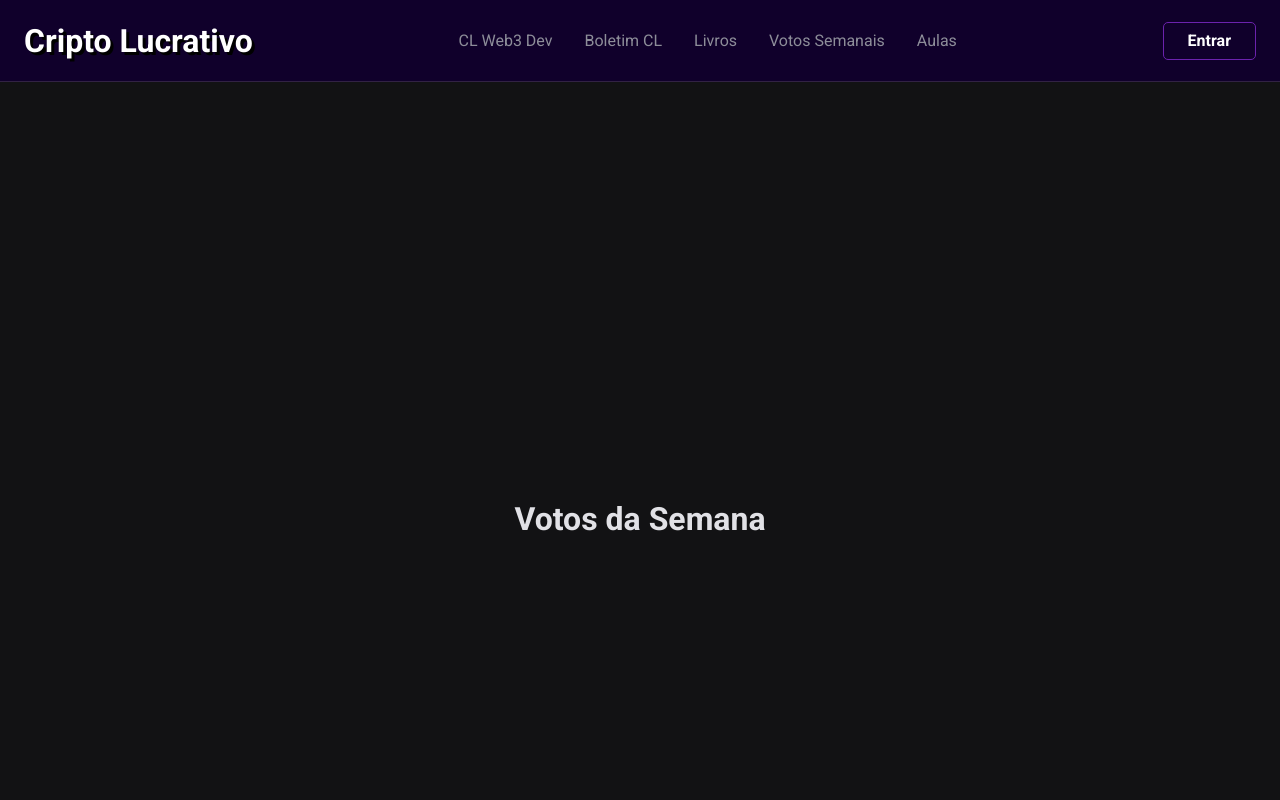
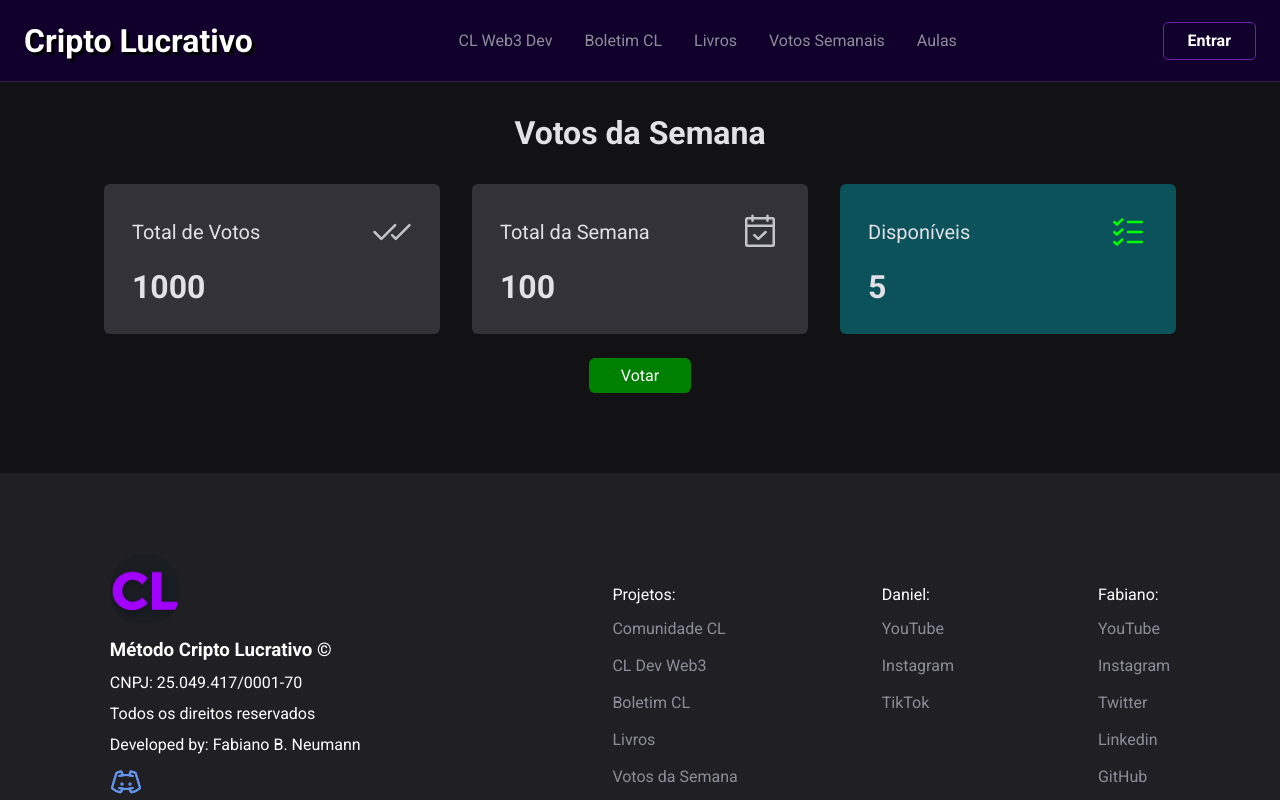
Before and after one commit to fabianoneumann/cl-frontend, a React (Vite) app: page /votos-da-semana in a window 1280 px wide. Shown: the top 800 px of the page. Built offline with nearby package versions, Linux system fonts and the light colour scheme.

Commit message:
added Summary component to VotesToStudy

```diff
--- /dev/null
+++ b/src/components/Summary/index.tsx
@@ -0,0 +1,41 @@
+import { AvailableVotesIcon, SummaryCard, SummaryContainer, TotalVoteIcon, WeeklyVotesIcon } from "./styles";
+
+interface SummaryProps {
+    totalVotes: number;
+    weeklyVotes: number;
+    availableVotes: number;
+}
+
+export function Summary(props: SummaryProps) {
+    const { totalVotes, weeklyVotes, availableVotes } = props;
+
+    const canVote = availableVotes > 0;
+
+    return (
+        <SummaryContainer>
+            <SummaryCard>
+                <header>
+                    <span>Total de Votos</span>
+                    <TotalVoteIcon />
+                </header>
+                <strong>{totalVotes}</strong>
+            </SummaryCard>
+
+            <SummaryCard>
+                <header>
+                    <span>Total da Semana</span>
+                    <WeeklyVotesIcon />
+                </header>
+                <strong>{weeklyVotes}</strong>
+            </SummaryCard>
+
+            <SummaryCard $canVote={canVote}>
+                <header>
+                    <span>Disponíveis</span>
+                    <AvailableVotesIcon $canVote={canVote} />
+                </header>
+                <strong>{availableVotes}</strong>
+            </SummaryCard>
+        </SummaryContainer>
+    );
+}
--- /dev/null
+++ b/src/components/Summary/styles.ts
@@ -0,0 +1,87 @@
+import { CalendarCheck, Checks, ListChecks } from "phosphor-react";
+import styled, { css } from "styled-components";
+
+export const SummaryContainer = styled.section`
+    width: 100%;
+    max-width: 1120px;
+    margin: 0 auto;
+    padding: 0 1.5rem;
+
+    display: grid;
+    grid-template-columns: repeat(3, 1fr);
+
+    gap: 2rem;
+
+    @media (max-width: 900px) {
+        grid-template-columns: 1fr;
+    }
+`;
+
+export const TotalVoteIcon = styled(Checks)`
+    color: ${props => props.theme["gray-300"]};
+    font-size: 2.5rem;
+    display: flex;
+    flex-shrink: 0;
+`;
+
+export const WeeklyVotesIcon = styled(CalendarCheck)`
+    color: ${props => props.theme["gray-300"]};
+    font-size: 2.5rem;
+    display: flex;
+    flex-shrink: 0;
+`;
+
+export const AvailableVotesIcon = styled(ListChecks)<SummaryCardProps>`
+    font-size: 2.5rem;
+    display: flex;
+    flex-shrink: 0;
+    color: ${props => props.theme["red-800"]};
+
+    ${props => props.$canVote === true && css`
+        color: lime;
+    `}
+`;
+
+interface SummaryCardProps {
+    $canVote?: boolean;
+}
+
+export const SummaryCard = styled.div<SummaryCardProps>`
+    background: ${props => props.theme["gray-600"]};
+    border-radius: 6px;
+    padding: 1.75rem;
+    margin-top: 2rem;
+    display: flex;
+    flex-direction: column;
+
+    justify-content: space-between;
+
+    header {
+        display: flex;
+        align-items: center;
+        justify-content: space-between;
+        color: ${props => props.theme["gray-300"]};
+        gap: 1rem;
+
+        span {
+            font-size: 1.25rem;
+            color: ${props => props.theme["gray-100"]};
+        }
+    }
+
+    strong {
+        display: block;
+        font-size: 2rem;
+        font-weight: bold;
+        margin-top: 1rem;
+        color: ${props => props.theme["gray-100"]};
+    }
+
+    ${props => props.$canVote === true && css`
+        background: ${props.theme["green-500"]};
+    `}
+
+    ${props => props.$canVote === false && css`
+        background: ${props.theme["red-100"]};
+    `}
+`;
--- a/src/pages/VotesToStudy/index.tsx
+++ b/src/pages/VotesToStudy/index.tsx
@@ -1,10 +1,51 @@
+import { useState } from "react";
+import { Summary } from "../../components/Summary";
 import { VotesToStudyContainer, VotesToStudyContent, VotesToStudyTitle } from "./styles";
 
 export function VotesToStudy() {
+    const [availableVotes, setAvailableVotes] = useState(5);
+    const totalVotes = 1000;
+    const weeklyVotes = 100;
+
+    let totalVotesToDisplay = totalVotes + 5 - availableVotes;
+    let weeklyVotesToDisplay = weeklyVotes + 5 - availableVotes;
+
+    const handleVote = () => {
+        if (availableVotes > 0) {
+            setAvailableVotes(availableVotes - 1);
+            totalVotesToDisplay += 1;
+            weeklyVotesToDisplay += 1;
+        } else if (availableVotes === 0) {
+            alert('Você não tem mais votos disponíveis!');
+            setAvailableVotes(5);
+            totalVotesToDisplay = totalVotes - 5;
+            weeklyVotesToDisplay = weeklyVotes - 5;
+        }
+    }
+
     return (
         <VotesToStudyContainer>
             <VotesToStudyContent>
                 <VotesToStudyTitle>Votos da Semana</VotesToStudyTitle>
+                <Summary
+                    totalVotes={totalVotesToDisplay}
+                    weeklyVotes={weeklyVotesToDisplay}
+                    availableVotes={availableVotes}
+                />
+
+                <button
+                    onClick={handleVote}
+                    style={{
+                        marginTop: 24,
+                        padding: '8px 32px',
+                        borderRadius: 6,
+                        border: 'none',
+                        background: '#008000',
+                        color: '#fff',
+                    }}
+                >
+                    Votar
+                </button>
             </VotesToStudyContent>
         </VotesToStudyContainer>
 
--- a/src/pages/VotesToStudy/styles.ts
+++ b/src/pages/VotesToStudy/styles.ts
@@ -2,6 +2,7 @@ import styled from "styled-components";
 
 export const VotesToStudyContainer = styled.div`
     width: 100%;
+    padding: 7.125rem 2rem 5rem;
 `;
 
 export const VotesToStudyContent = styled.div`
@@ -15,7 +16,6 @@ export const VotesToStydyHeader = styled.div`
 
 export const VotesToStudyTitle = styled.h1`
     font-weight: bold;
-    padding: 500px;
 `;
 
 export const VotesToStudyAvailableVotes = styled.div`
```
